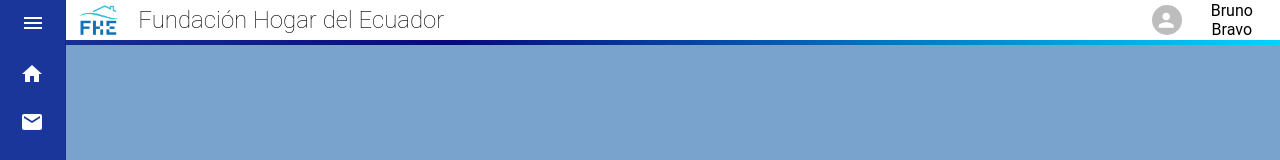
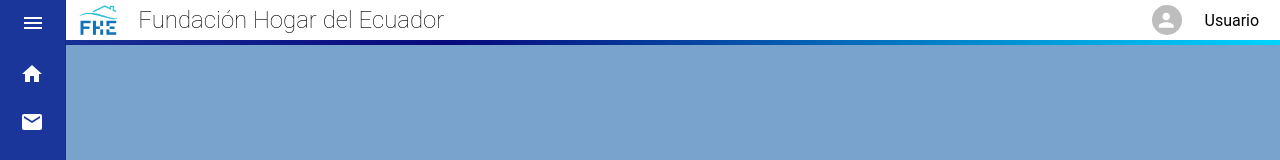
Before and after one commit to Spoxbz/FUNDACION, a React (Vite) app in the folder fhe-app/: page /dashboard in a window 1280 px wide. Shown: the top 160 px of the page. Built offline with nearby package versions, Linux system fonts and the light colour scheme; no server answers.

Commit message:
cm29
inclusión de zustand para contesto global del proyecto al iniciar sesión

```diff
--- a/fhe-app/package.json
+++ b/fhe-app/package.json
@@ -24,7 +24,8 @@
     "dayjs": "^1.11.13",
     "react": "^18.3.1",
     "react-dom": "^18.3.1",
-    "react-router-dom": "^7.0.2"
+    "react-router-dom": "^7.0.2",
+    "zustand": "^5.0.3"
   },
   "devDependencies": {
     "@eslint/js": "^9.15.0",
--- a/fhe-app/src/backendTwo/service/authService.ts
+++ b/fhe-app/src/backendTwo/service/authService.ts
@@ -2,12 +2,14 @@
 
 import { client } from "../api/client";
 import { PostgrestError } from "@supabase/supabase-js";
+// import par tipar employee
+import { Employee } from "../model/model.employee";
 
 // Inicio de sesión personalizado
 export const signIn = async (
   username: string,
   password: string
-): Promise<{ employee: any | null; error: PostgrestError | null }> => {
+): Promise<{ employee: Employee | null; error: PostgrestError | null }> => {
   const { data, error } = await client
     .from("employee")
     .select("*")
--- /dev/null
+++ b/fhe-app/src/backendTwo/zustand/authStore.ts
@@ -0,0 +1,21 @@
+import { create } from "zustand";
+import { Employee } from "../model/model.employee";
+
+interface AuthState {
+  user: Employee | null;
+  login: (employee: Employee) => void;
+  logout: () => void;
+}
+
+export const useAuthStore = create<AuthState>((set) => ({
+  user: JSON.parse(localStorage.getItem("loggedInUser") || "null"),
+  login: (employee) => {
+    localStorage.setItem("loggedInUser", JSON.stringify(employee));
+    set({ user: employee });
+  },
+  logout: () => {
+    localStorage.removeItem("loggedInUser");
+    set({ user: null });
+    console.log("Cerrando sesion");
+  },
+}));
--- a/fhe-app/src/layouts/DashBoard.tsx
+++ b/fhe-app/src/layouts/DashBoard.tsx
@@ -4,6 +4,8 @@ import Sidebar from "../components/SIDEBAR/SideBar";
 import Topbar from "../components/TOPBAR/Topbar";
 import "../css/dashboard.css";
 import { Outlet, useNavigate } from "react-router-dom";
+// Import del contexto global del usuario logueado con authservice y almancenado con zustand
+import { useAuthStore } from "../backendTwo/zustand/authStore";
 
 export default function Dashboard() {
   const [open, setOpen] = useState(false); // Estado del sidebar
@@ -11,8 +13,9 @@ export default function Dashboard() {
   const toggleButtonRef = useRef<HTMLButtonElement | null>(null); // Referencia al botón de toggle
   const [menuAnchorEl, setMenuAnchorEl] = useState<null | HTMLElement>(null); // Estado del menú desplegable
   const menuRef = useRef<HTMLDivElement | null>(null); // Referencia al menú desplegable
-  const username = "Bruno Bravo"; // Nombre del usuario en sesión
   const navigate = useNavigate();
+  // Zustand
+  const { user, logout } = useAuthStore();
 
   // Alternar estado del sidebar
   const toggleSidebar = () => {
@@ -52,7 +55,7 @@ export default function Dashboard() {
   };
 
   const handleLogout = () => {
-    console.log("Cerrando sesión...");
+    logout();
     navigate("/");
   };
 
@@ -61,7 +64,7 @@ export default function Dashboard() {
       <Topbar
         onMenuClick={toggleSidebar}
         onMenuOpen={handleMenuOpen}
-        username={username}
+        username={user?.employee_name || "Usuario"} // Muestra el nombre del usuario
         menuAnchorEl={menuAnchorEl}
         onLogout={handleLogout}
         toggleButtonRef={toggleButtonRef}
@@ -72,8 +75,6 @@ export default function Dashboard() {
         <Sidebar open={open} handleDrawerClose={toggleSidebar} />
       </div>
       <Outlet></Outlet>
-
-      {/* <div className="dash-content"></div> */}
     </Box>
   );
 }
--- a/fhe-app/src/pages/LoginPage.tsx
+++ b/fhe-app/src/pages/LoginPage.tsx
@@ -7,6 +7,8 @@ import "../css/loginpage.css";
 import Logo from "../assets/Logo.avif";
 // Import de las rutas
 import ROUTES from "../enviroment/variables_routes";
+// Import de zustand para almacenar el usuario logueado
+import { useAuthStore } from "../backendTwo/zustand/authStore";
 
 export default function LoginPage() {
   const navigate = useNavigate();
@@ -29,10 +31,14 @@ export default function LoginPage() {
     // Guarda el empleado en localStorage
     localStorage.setItem("loggedInUser", JSON.stringify(employee));
 
+    // Guarda el empleado en zustand
+    useAuthStore.getState().login(employee);
+
     // Redirige al Dashboard después de un inicio de sesión exitoso
     navigate(ROUTES.DASHBOARD.FCHILD);
   };
 
+  // Validacion para que el campo de username no acepte numeros
   const handleUsernameChange = (e: React.ChangeEvent<HTMLInputElement>) => {
     const input = e.target.value;
 
```
Also changed, not shown: 1 other file (tests, documents, lock files or other folders).
